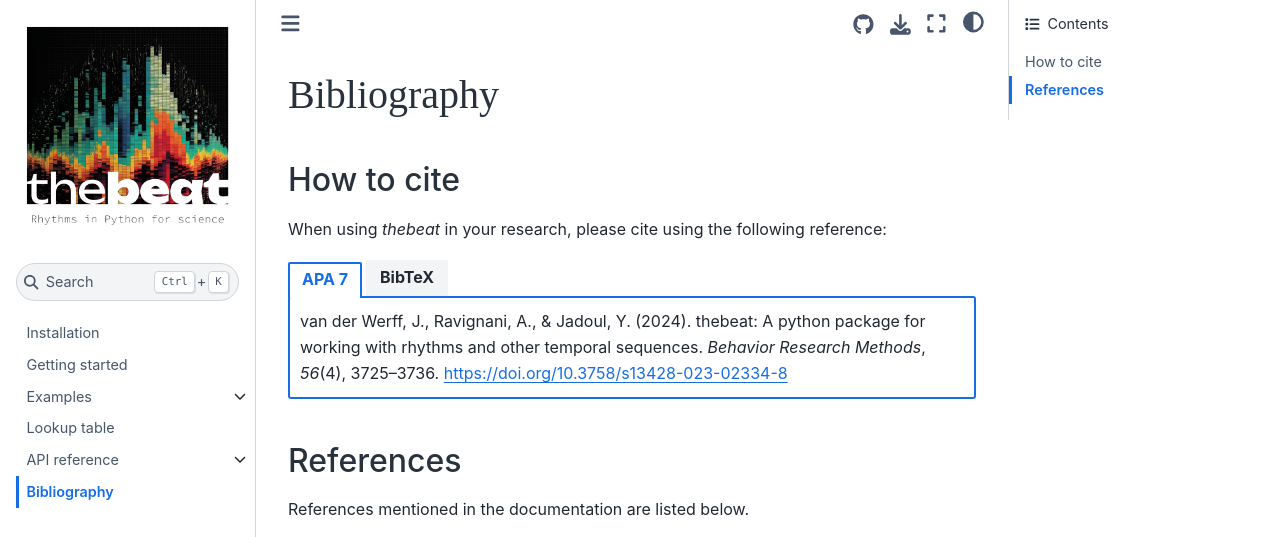
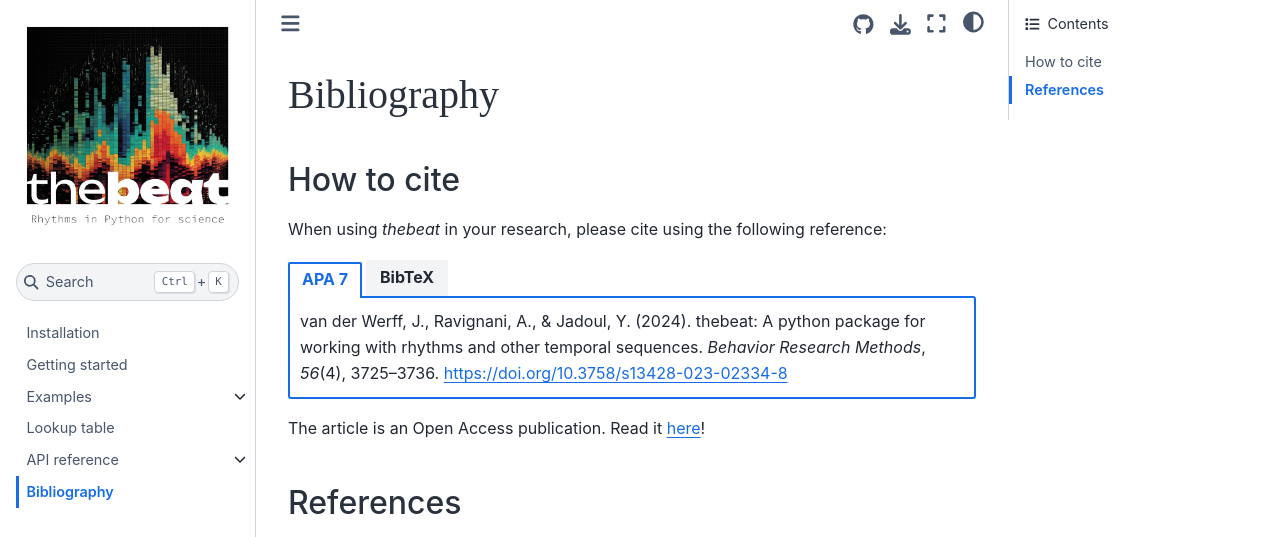
Before and after one commit to Jellevanderwerff/thebeat, a Sphinx documentation site: the page built from docs/source/bibliography.rst, in a window 1280 px wide, cut to the strip 0-537 px from the top of the page. Built offline with Sphinx 7.4.7 and the Sphinx Book theme 1.1.4, drawn with Linux system fonts in a browser that asks for light colours; some web fonts are replaced; pages that are not in the unit, such as notebooks, are missing from menus.

Commit message:
Add link to BRM article in documentation

```diff
--- a/docs/source/bibliography.rst
+++ b/docs/source/bibliography.rst
@@ -21,12 +21,14 @@ When using *thebeat* in your research, please cite using the following reference
         .. code-block:: text
 
             @article{vanderwerffThebeatPythonPackage2024,
-            title = {thebeat: {{A Python}} Package for Working with Rhythms and Other Temporal Sequences},
-            author = {{van der Werff}, Jelle and Ravignani, Andrea and Jadoul, Yannick},
-            year = {2024},
-            journal = {Behavior Research Methods},
-            doi = {10.3758/s13428-023-02334-8}
+              title = {thebeat: {{A Python}} Package for Working with Rhythms and Other Temporal Sequences},
+              author = {{van der Werff}, Jelle and Ravignani, Andrea and Jadoul, Yannick},
+              year = {2024},
+              journal = {Behavior Research Methods},
+              doi = {10.3758/s13428-023-02334-8}
             }
+
+The article is an Open Access publication. Read it `here <https://link.springer.com/article/10.3758/s13428-023-02334-8>`_!
 
 **********
 References
```
